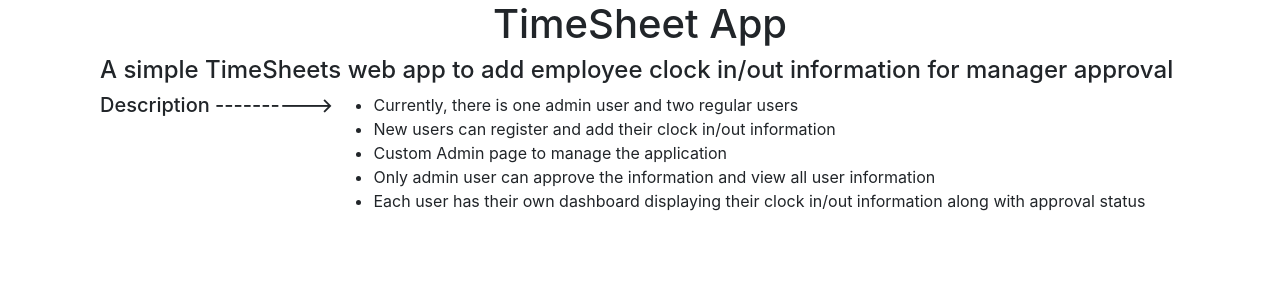
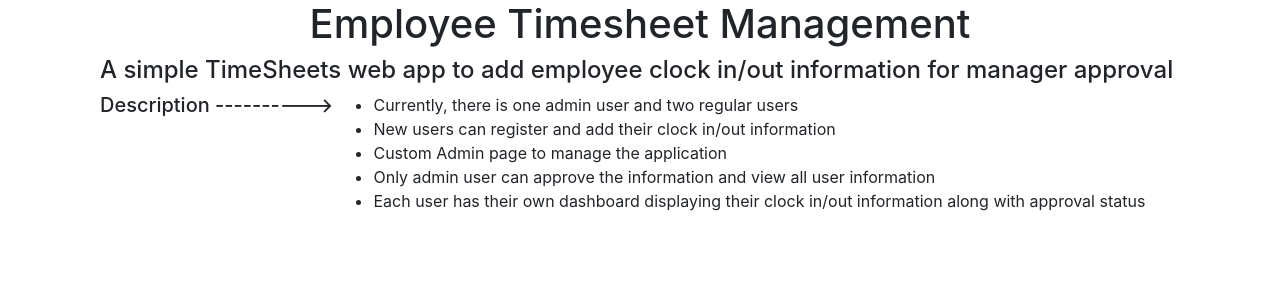
Before and after one commit to Akash2515/Dev-Ops, a Django app: page / in a window 1280 px wide. Shown: the part 56-356 px from the top of the page. Run offline with Django 3.2, Linux system fonts and the light colour scheme; some libraries are stand-ins or nearby versions.

Commit message:
Update index.html

```diff
--- a/templates/index.html
+++ b/templates/index.html
@@ -21,7 +21,7 @@
         margin-left:100px !important;
         }
     </style>
-    <h1 align="center">TimeSheet App</h1>
+    <h1 align="center">Employee Timesheet Management</h1>
     <div class="row">
 
         <h4 align="center">A simple TimeSheets web app to add employee clock in/out information for manager approval</h4>
```
